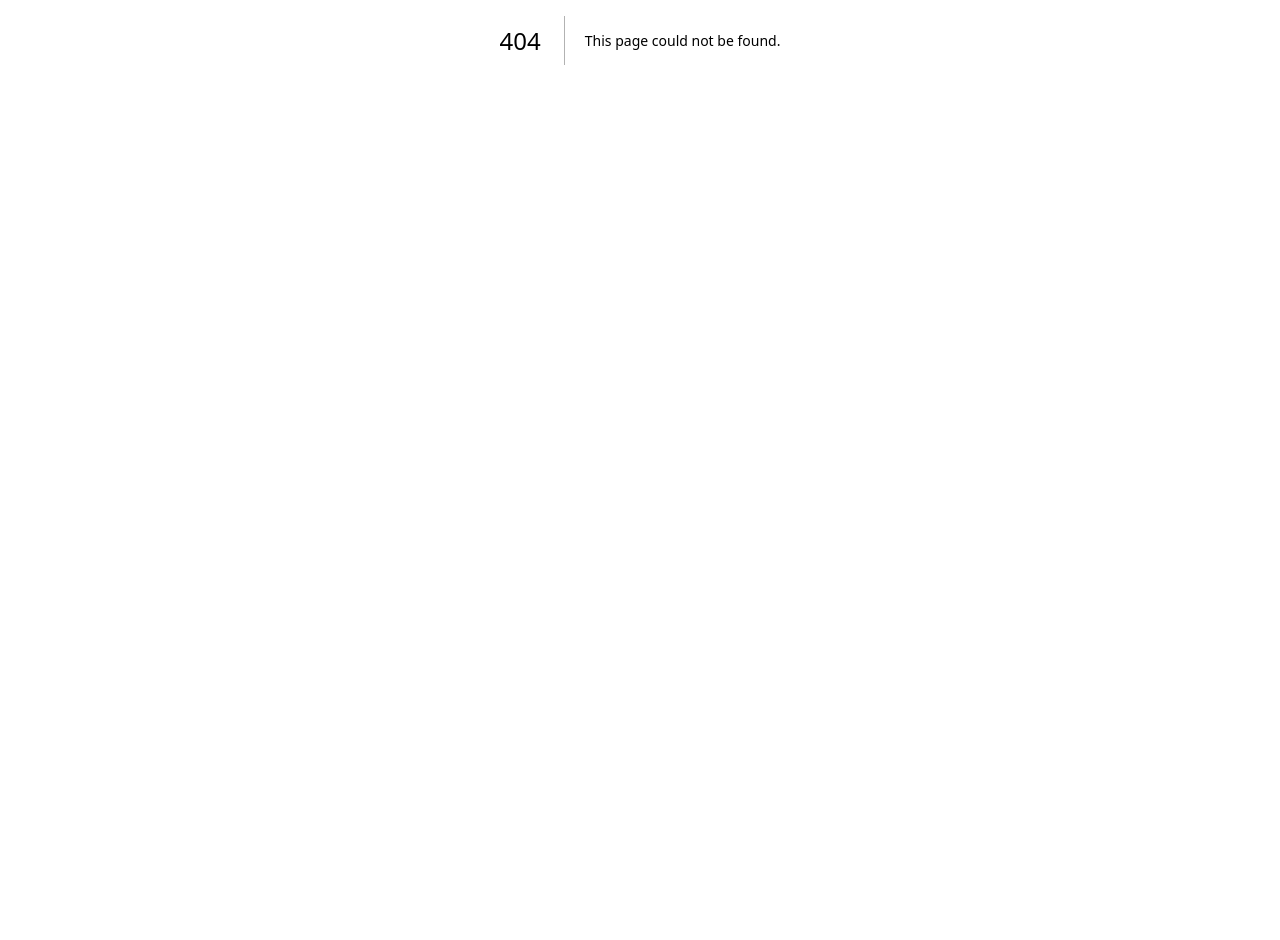
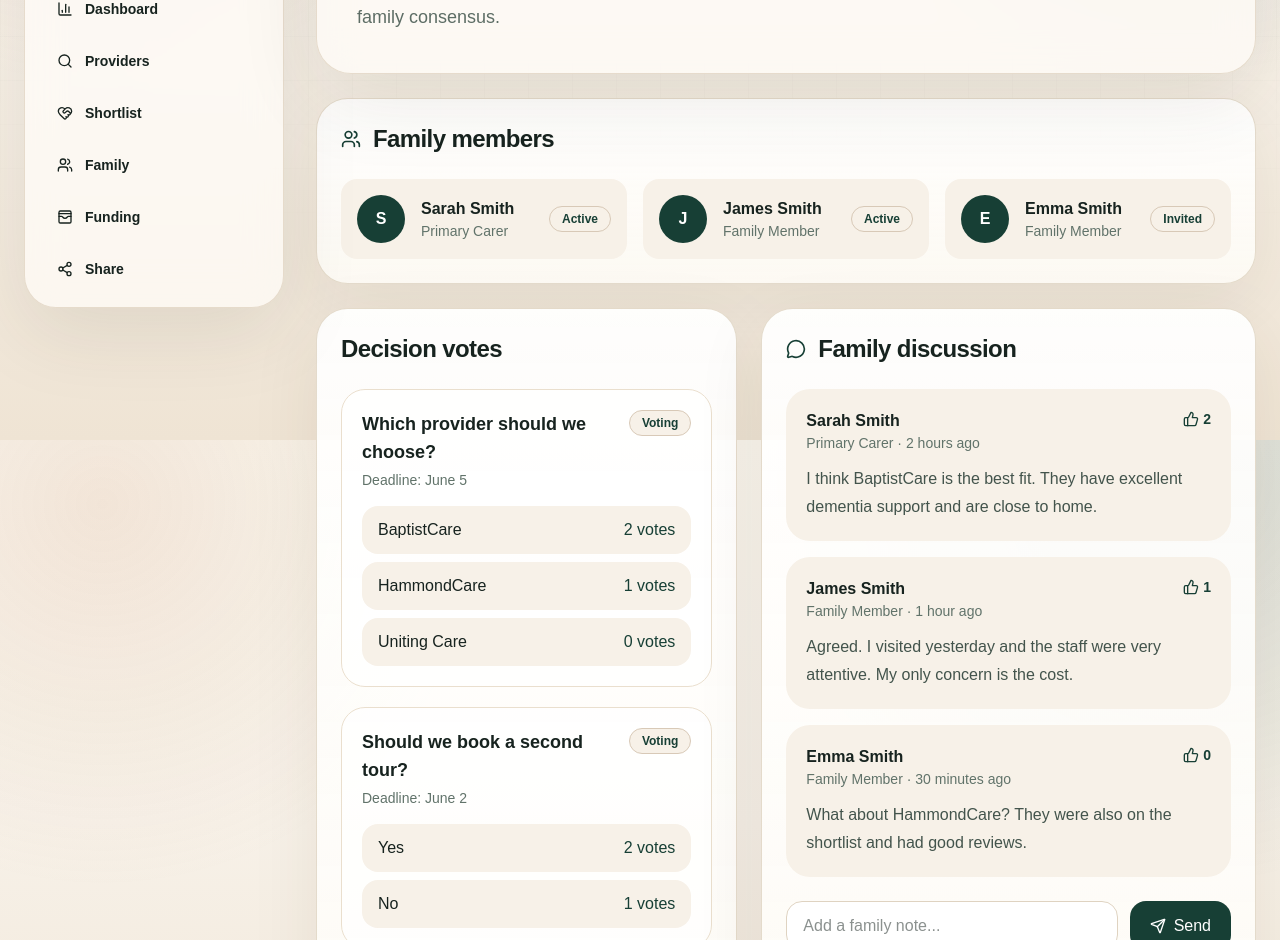
Before and after one commit to Mattrix07/kinharbour, a Next.js app: page /family in a window 1280 px wide. Before the commit this address had no page. Shown: the part 360-1300 px from the top of the page. Before the commit the page ends 800 px from the top, so only its background shows below. Built offline with nearby package versions, Linux system fonts and the light colour scheme.

Commit message:
Add family collaboration page

```diff
--- /dev/null
+++ b/app/family/page.tsx
@@ -0,0 +1,89 @@
+"use client";
+
+import { useState } from "react";
+import { CheckCircle2, MessageCircle, Send, ThumbsUp, Users } from "lucide-react";
+import { Panel, Pill, ProductShell } from "../../components/product-shell";
+
+const familyMembers = [
+  { name: "Sarah Smith", role: "Primary Carer", status: "Active", avatar: "S" },
+  { name: "James Smith", role: "Family Member", status: "Active", avatar: "J" },
+  { name: "Emma Smith", role: "Family Member", status: "Invited", avatar: "E" },
+];
+
+export default function FamilyPage() {
+  const [messages, setMessages] = useState([
+    { author: "Sarah Smith", role: "Primary Carer", message: "I think BaptistCare is the best fit. They have excellent dementia support and are close to home.", timestamp: "2 hours ago", votes: 2 },
+    { author: "James Smith", role: "Family Member", message: "Agreed. I visited yesterday and the staff were very attentive. My only concern is the cost.", timestamp: "1 hour ago", votes: 1 },
+    { author: "Emma Smith", role: "Family Member", message: "What about HammondCare? They were also on the shortlist and had good reviews.", timestamp: "30 minutes ago", votes: 0 },
+  ]);
+  const [newMessage, setNewMessage] = useState("");
+  const [decisions, setDecisions] = useState([
+    { question: "Which provider should we choose?", status: "Voting", options: [{ name: "BaptistCare", votes: 2 }, { name: "HammondCare", votes: 1 }, { name: "Uniting Care", votes: 0 }], deadline: "June 5" },
+    { question: "Should we book a second tour?", status: "Voting", options: [{ name: "Yes", votes: 2 }, { name: "No", votes: 1 }], deadline: "June 2" },
+    { question: "Start care by end of June?", status: "Decided", options: [{ name: "Yes", votes: 3 }, { name: "No", votes: 0 }], result: "Yes" },
+  ]);
+
+  function sendMessage() {
+    if (!newMessage.trim()) return;
+    setMessages((current) => [...current, { author: "You", role: "Primary Carer", message: newMessage, timestamp: "just now", votes: 0 }]);
+    setNewMessage("");
+  }
+
+  function vote(decisionIndex: number, optionName: string) {
+    setDecisions((current) => current.map((decision, index) => index === decisionIndex ? { ...decision, options: decision.options.map((option) => option.name === optionName ? { ...option, votes: option.votes + 1 } : option) } : decision));
+  }
+
+  return (
+    <ProductShell eyebrow="Family collaboration" title="Make aged care decisions together." description="Give siblings and carers one shared place to discuss providers, vote on choices and record family consensus.">
+      <Panel>
+        <div className="flex items-center gap-3"><Users className="h-5 w-5 text-[#173f35]" /><h2 className="text-2xl font-semibold tracking-tight">Family members</h2></div>
+        <div className="mt-6 grid gap-4 md:grid-cols-3">
+          {familyMembers.map((member) => (
+            <div key={member.name} className="flex items-center gap-4 rounded-2xl bg-[#f7f1e8] p-4">
+              <span className="flex h-12 w-12 items-center justify-center rounded-full bg-[#173f35] font-bold text-white">{member.avatar}</span>
+              <div className="flex-1"><p className="font-semibold">{member.name}</p><p className="text-sm text-[#61736a]">{member.role}</p></div>
+              <Pill>{member.status}</Pill>
+            </div>
+          ))}
+        </div>
+      </Panel>
+
+      <div className="mt-6 grid gap-6 lg:grid-cols-[0.92fr_1.08fr]">
+        <Panel>
+          <h2 className="text-2xl font-semibold tracking-tight">Decision votes</h2>
+          <div className="mt-6 grid gap-5">
+            {decisions.map((decision, decisionIndex) => (
+              <div key={decision.question} className="rounded-3xl border border-[#eadfce] bg-white/70 p-5">
+                <div className="flex items-start justify-between gap-4"><div><p className="text-lg font-semibold">{decision.question}</p><p className="mt-1 text-sm text-[#61736a]">Deadline: {decision.deadline ?? "Complete"}</p></div><Pill>{decision.status}</Pill></div>
+                <div className="mt-4 grid gap-2">
+                  {decision.options.map((option) => (
+                    <button key={option.name} onClick={() => vote(decisionIndex, option.name)} className="flex items-center justify-between rounded-2xl bg-[#f7f1e8] px-4 py-3 text-left font-semibold transition hover:bg-[#fffaf2]">
+                      <span>{option.name}</span><span className="text-[#173f35]">{option.votes} votes</span>
+                    </button>
+                  ))}
+                </div>
+                {decision.result && <p className="mt-4 flex items-center gap-2 text-sm font-semibold text-[#173f35]"><CheckCircle2 className="h-4 w-4" /> Decision: {decision.result}</p>}
+              </div>
+            ))}
+          </div>
+        </Panel>
+
+        <Panel>
+          <div className="flex items-center gap-3"><MessageCircle className="h-5 w-5 text-[#173f35]" /><h2 className="text-2xl font-semibold tracking-tight">Family discussion</h2></div>
+          <div className="mt-6 grid gap-4">
+            {messages.map((message, index) => (
+              <div key={`${message.author}-${index}`} className="rounded-3xl bg-[#f7f1e8] p-5">
+                <div className="flex items-start justify-between gap-4"><div><p className="font-semibold">{message.author}</p><p className="text-sm text-[#61736a]">{message.role} · {message.timestamp}</p></div><span className="inline-flex items-center gap-1 text-sm font-semibold text-[#173f35]"><ThumbsUp className="h-4 w-4" /> {message.votes}</span></div>
+                <p className="mt-3 leading-7 text-[#43544c]">{message.message}</p>
+              </div>
+            ))}
+          </div>
+          <div className="mt-6 flex gap-3">
+            <input value={newMessage} onChange={(event) => setNewMessage(event.target.value)} placeholder="Add a family note..." className="flex-1 rounded-2xl border border-[#dfd3c1] bg-white px-4 py-3 outline-none" />
+            <button onClick={sendMessage} className="inline-flex items-center gap-2 rounded-2xl bg-[#173f35] px-5 py-3 font-semibold text-white"><Send className="h-4 w-4" /> Send</button>
+          </div>
+        </Panel>
+      </div>
+    </ProductShell>
+  );
+}
```
